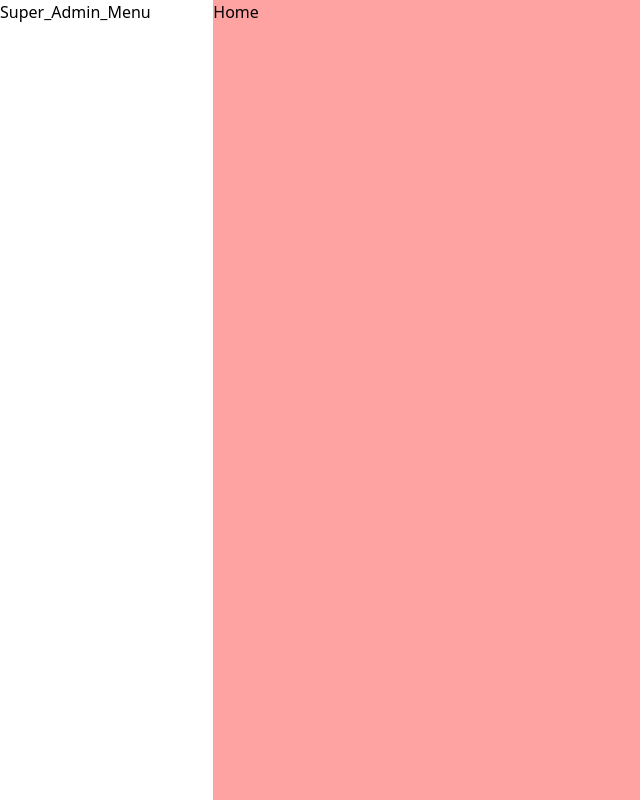
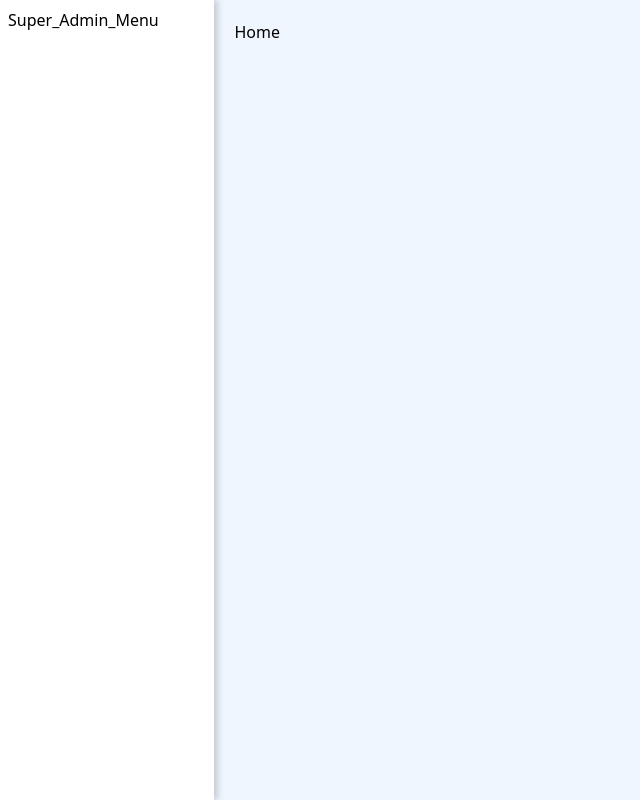
Before and after one commit to SherinNXLT/clinic-management-system-frontend, a React (Vite) app: page /user in a window 1280 px wide. Shown: the whole page, without its empty margins (0-640 px from the left). Built offline with nearby package versions, Linux system fonts and the light colour scheme.

Commit message:
To add super admin dashboard page initial statge

```diff
--- a/src/components/common/Super_Admin_Menu.tsx
+++ b/src/components/common/Super_Admin_Menu.tsx
@@ -1,9 +1,7 @@
+const Super_Admin_Menu: React.FC = () => {
+  return (
+    <div className="w-[20%] min-h-screen p-2 bg-white shadow-[4px_0_6px_var(--bkShadow)] ">Super_Admin_Menu</div>
+  );
+};
 
-
-const Super_Admin_Menu:React.FC = () => {
-  return (
-    <div className="w-[20%] min-h-screen bg-white">Super_Admin_Menu</div>
-  )
-}
-
-export default Super_Admin_Menu
+export default Super_Admin_Menu;
--- a/src/components/ui/dashboard/super_admin/Home.tsx
+++ b/src/components/ui/dashboard/super_admin/Home.tsx
@@ -2,7 +2,7 @@
 
 const Home:React.FC = () => {
   return (
-    <div className="w-full bg-red-300">Home</div>
+    <div className="w-full p-5">Home</div>
   )
 }
 
--- a/src/index.css
+++ b/src/index.css
@@ -1,7 +1,8 @@
 @import "tailwindcss";
 
 :root{
-  --colorWhite:#fff
+  --colorWhite:#fff;
+  --bkShadow:#0202022b;
 }
 
 
```
